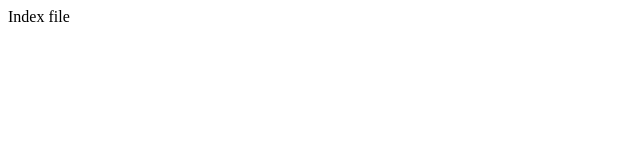
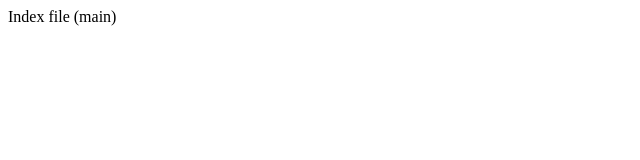
Before and after one commit to tanishhqqqq/Learn_git1, a plain HTML site: page Index.html in a window 1280 px wide. Shown: the full height of the page, 0-640 px from the left. Drawn offline with Linux system fonts and the light colour scheme.

Commit message:
Added main

```diff
--- a/Index.html
+++ b/Index.html
@@ -1,3 +1,3 @@
 <html>
-    Index file
+    Index file (main)
 </html>
```
